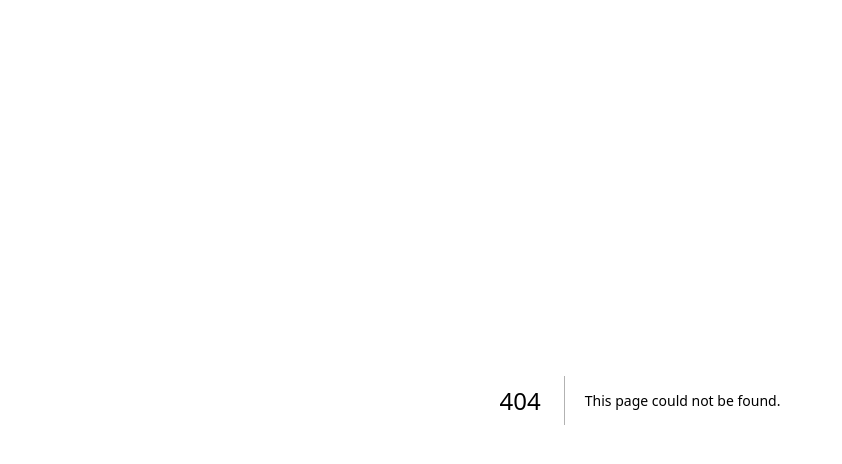
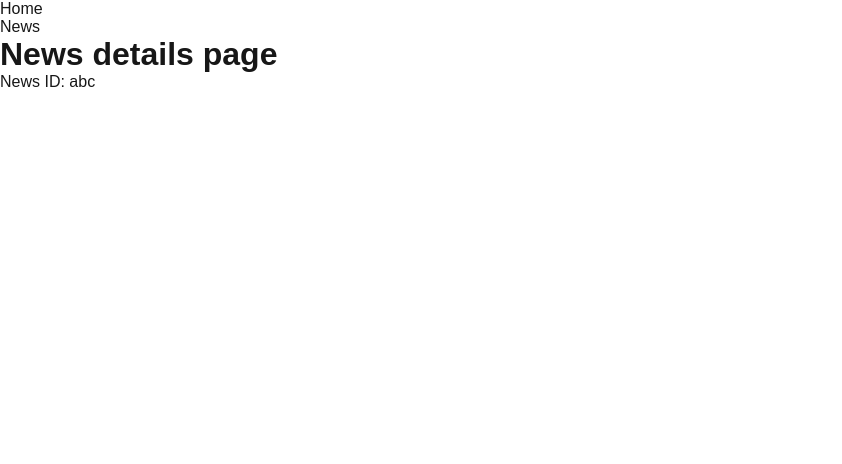
Before and after one commit to biancavlz/newsly, a Next.js app: page /news/abc in a window 1280 px wide. Before the commit this address had no page. Shown: the top 464 px of the page, without its empty margins (0-842 px from the left). Built offline with nearby package versions, Linux system fonts and the light colour scheme.

Commit message:
add main layout and links

```diff
--- a/app/layout.tsx
+++ b/app/layout.tsx
@@ -1,30 +1,23 @@
-import type { Metadata } from "next";
-import { Geist, Geist_Mono } from "next/font/google";
+import MainHeader from "@/components/main-header";
 import "./globals.css";
 
-const geistSans = Geist({
-  variable: "--font-geist-sans",
-  subsets: ["latin"],
-});
-
-const geistMono = Geist_Mono({
-  variable: "--font-geist-mono",
-  subsets: ["latin"],
-});
-
-export const metadata: Metadata = {
-  title: "Create Next App",
-  description: "Generated by create next app",
+export const metadata = {
+  title: "Newsly",
 };
 
 export default function RootLayout({
   children,
-}: Readonly<{
+}: {
   children: React.ReactNode;
-}>) {
+}) {
   return (
-    <html lang="en" className={`${geistSans.variable} ${geistMono.variable}`}>
-      <body>{children}</body>
+    <html lang="en">
+      <body>
+        <div id="page">
+          <MainHeader />
+          {children}
+        </div>
+      </body>
     </html>
   );
 }
--- /dev/null
+++ b/app/news/[id]/page.tsx
@@ -0,0 +1,18 @@
+type NewsDetailsProps = {
+  params: Promise<{
+    id: string;
+  }>;
+};
+
+async function NewsDetailsPage({ params }: NewsDetailsProps) {
+  const { id } = await params;
+
+  return (
+    <>
+      <h1>News details page</h1>
+      <p>News ID: {id}</p>
+    </>
+  );
+}
+
+export default NewsDetailsPage;
--- /dev/null
+++ b/components/main-header.tsx
@@ -0,0 +1,18 @@
+import Link from "next/link";
+
+export default function MainHeader() {
+  return (
+    <header id="main-header">
+      <div id="logo">
+        <Link href="/">Home</Link>
+      </div>
+      <nav>
+        <ul>
+          <li>
+            <Link href="/news">News</Link>
+          </li>
+        </ul>
+      </nav>
+    </header>
+  );
+}
```
Also changed, not shown: app/news/page.tsx (added, +14 -0 lines).
